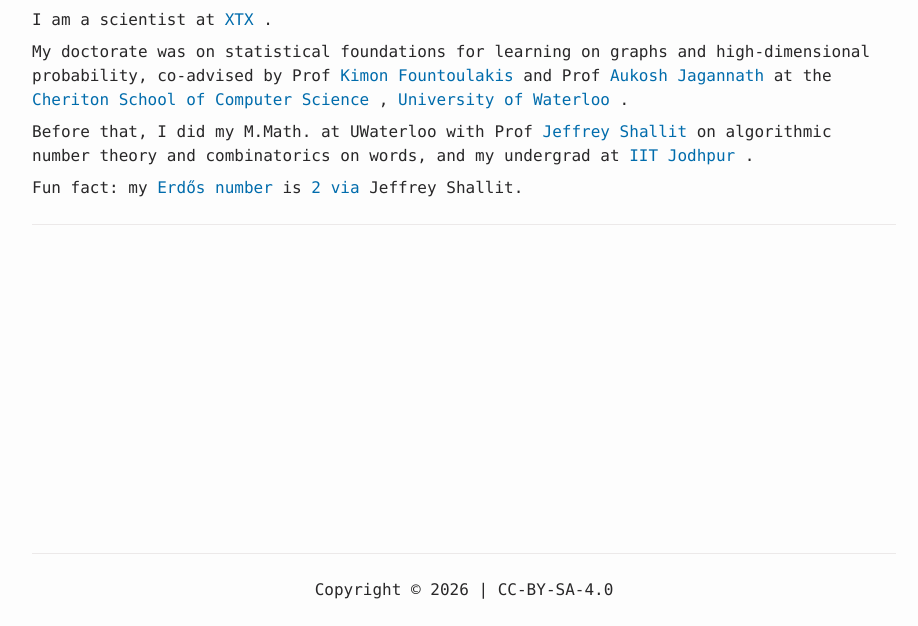
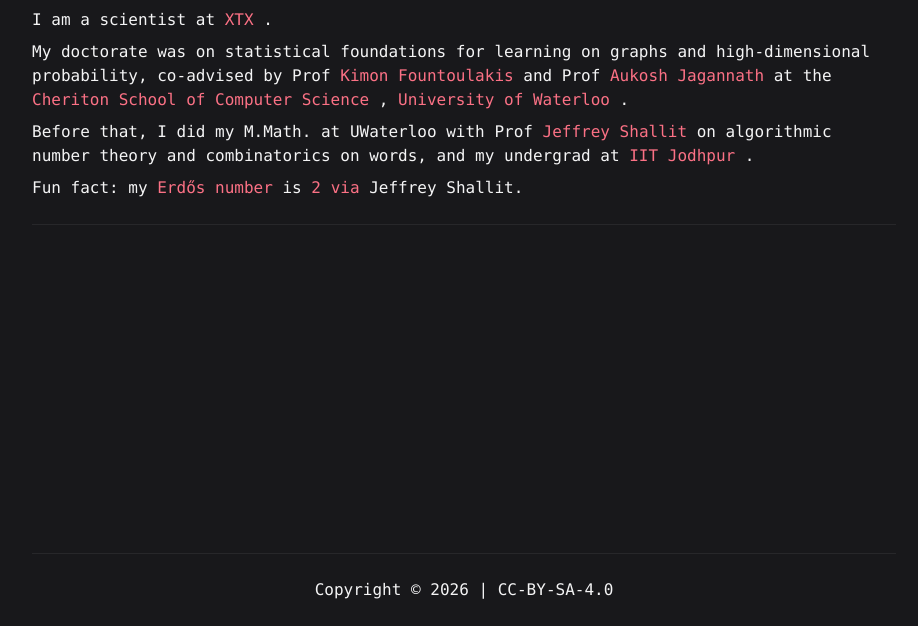
Before and after one commit to aseemrb/aseemrb.github.io, an Astro site: page / in a window 1280 px wide. Shown: the part 174-800 px from the top of the page, without its empty margins (176-1094 px from the left). Built offline with nearby package versions, Linux system fonts and the light colour scheme; Astro itself is replaced by a stand-in of ours.

Commit message:
Make rose dark the default theme and fix system mode sync
Reorder the theme picker so Rose sits above Zinc, default first-time
visitors to the carbon (rose dark) theme, and make the OS color-scheme
listener flip the current family to its light/dark counterpart instead
of writing the legacy light/dark values.

```diff
--- a/public/toggle-theme.js
+++ b/public/toggle-theme.js
@@ -1,4 +1,4 @@
-const primaryColorScheme = "light"; // "light" | "dark"
+const primaryColorScheme = "carbon"; // default theme value (rose dark)
 
 // Get theme data from local storage
 const currentTheme = localStorage.getItem("theme");
@@ -82,10 +82,34 @@ document.addEventListener("astro:before-swap", event => {
     ?.setAttribute("content", bgColor);
 });
 
-// sync with system changes
+// Light/dark counterparts within each accent family. Keep in sync with
+// FAMILIES in src/components/ThemeSelector.astro. Legacy stored values
+// ("light", "dark") map into the zinc family they used to render as.
+const DARK_COUNTERPART = {
+  light: "midnight",
+  default: "midnight",
+  sage: "forest",
+  sand: "carbon",
+  honey: "umber",
+  lilac: "plum",
+};
+const LIGHT_COUNTERPART = {
+  dark: "default",
+  midnight: "default",
+  forest: "sage",
+  carbon: "sand",
+  umber: "honey",
+  plum: "lilac",
+};
+
+// Sync with system changes: flip the current family to the matching mode,
+// keeping the accent choice. Themes without a counterpart are left alone.
 window
   .matchMedia("(prefers-color-scheme: dark)")
   .addEventListener("change", ({ matches: isDark }) => {
-    themeValue = isDark ? "dark" : "light";
-    setPreference();
+    const next = (isDark ? DARK_COUNTERPART : LIGHT_COUNTERPART)[themeValue];
+    if (next) {
+      themeValue = next;
+      setPreference();
+    }
   });
--- a/src/components/ThemeSelector.astro
+++ b/src/components/ThemeSelector.astro
@@ -8,8 +8,8 @@ import { SITE } from "@/config";
 // to its underlying theme. (family x mode) -> data-theme value is defined in the
 // client script below.
 const families = [
+  { key: "rose", label: "Rose" },
   { key: "zinc", label: "Zinc" },
-  { key: "rose", label: "Rose" },
   { key: "mint", label: "Mint" },
   { key: "grape", label: "Plum" }, // key kept as "grape" so it doesn't clash with the dark theme value "plum"
   { key: "amber", label: "Sand" }, // key kept as "amber" so it doesn't clash with the rose light theme value "sand"
@@ -203,7 +203,7 @@ const themeValues = ["default", "midnight", "sage", "forest", "sand", "carbon",
 
     const currentState = (): { family: Family; mode: Mode } => {
       const v = document.documentElement.getAttribute("data-theme") ?? "";
-      return VALUE_TO_STATE[v] ?? { family: "zinc", mode: "light" };
+      return VALUE_TO_STATE[v] ?? { family: "rose", mode: "dark" };
     };
 
     function render(family: Family, mode: Mode) {
```
